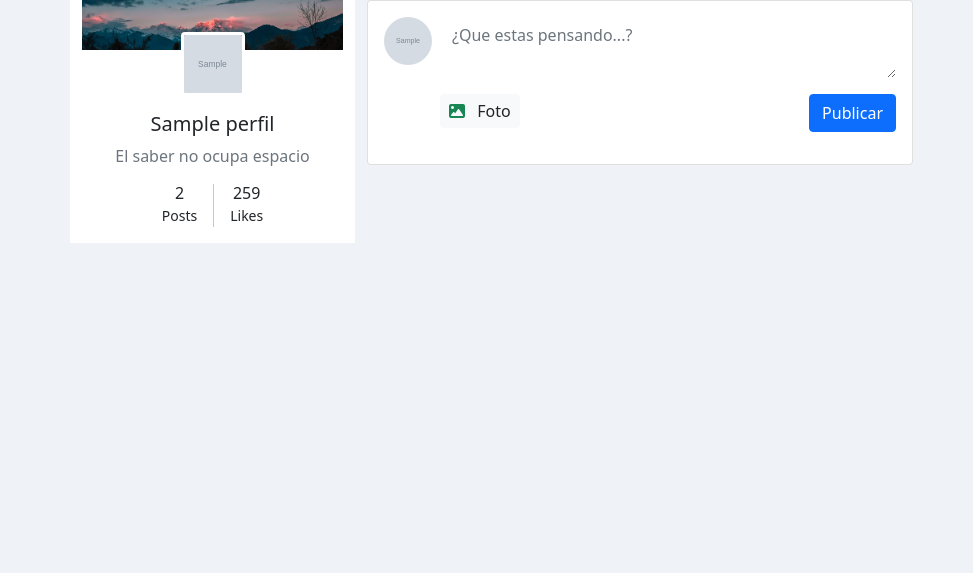
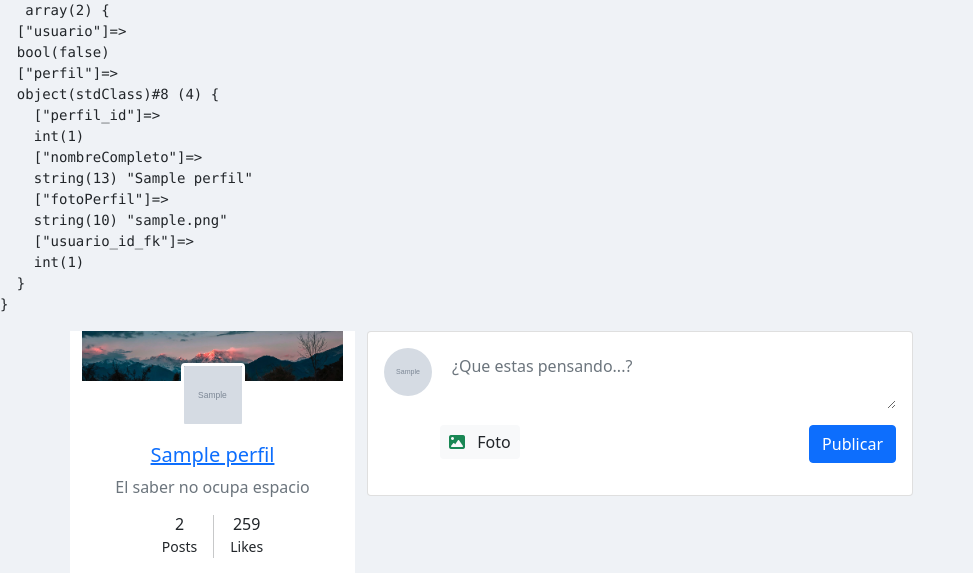
Before and after one commit to Cristian-Bosz/Flappy, a PHP site: page /flappy/ in a window 1280 px wide. Shown: the part 62-635 px from the top of the page, without its empty margins (0-973 px from the left). Run offline with PHP 8.4, Linux system fonts and the light colour scheme; the visitor is signed in with stand-in values (Sample User, id 1); data comes from the database, SQL or seed files in the repository; tables that the repository leaves empty hold one stand-in row (values such as "Sample post"); grey boxes marked "Sample" are stand-in pictures; data that the repository does not hold is empty; some libraries are stand-ins or nearby versions.

Commit message:
links funcionales en home y navbar

```diff
--- a/app/view/custom/navbar.php
+++ b/app/view/custom/navbar.php
@@ -32,7 +32,7 @@
 
           </a>
           <ul class="dropdown-menu" aria-labelledby="navbarDropdown">
-            <li><a class="dropdown-item" href="#">Perfil</a></li>
+            <li><a class="dropdown-item" href="<?= URL_PROJECT ?>/perfil/<?= $datos['usuario']->username?>">Perfil</a></li>
 
             <li><hr class="dropdown-divider"></li>
            <li><a class="dropdown-item btn btn-primary" href="<?= URL_PROJECT?>/home/logout" role="button">Cerrar Sesión</a></li>
--- a/app/view/pages/home.php
+++ b/app/view/pages/home.php
@@ -1,8 +1,12 @@
 <?php
 include_once URL_APP . '/view/custom/header.php';
 include_once URL_APP . '/view/custom/navbar.php';
-//var_dump($datos);
+
 ?>
+
+<pre>
+   <?php var_dump($datos);?>
+</pre>
 <div class="container">
 <div class="row">
     <div class="col-lg-3 fondo">
@@ -11,11 +15,14 @@
         <div class="card-body pt-0">
             <div class="text-center">
                 <div class="avatar avatar-lg mt-n5 mb-3">
-                    <a href="#">
-                        <img src="<?php echo URL_PROJECT . '/' . $datos['perfil']->fotoPerfil?>" class="avatar-img rounded border border-white border-3" alt="fotoPerfil">
+                    <a href="<?= URL_PROJECT ?>/perfil/<?= $datos['usuario']->username?>">
+                        <img src="<?php echo URL_PROJECT . '/' . $datos['perfil']->fotoPerfil?>" class="avatar-img rounded border border-white border-3 " alt="foto de perfil de <?= $datos['perfil']->nombreCompleto?>"/>
                     </a>
                 </div>
-            <h5><?= $datos['perfil']->nombreCompleto?></h5>
+                <a href="<?= URL_PROJECT ?>/perfil/<?= $datos['usuario']->username?>">
+                <h5><?= $datos['perfil']->nombreCompleto?></h5>
+                </a>
+
             <small class="text-muted"><?= $datos['usuario']->username ?></small>
             <p class="text-muted mt-2">El saber no ocupa espacio</p>
             <div class="hstack gap-2 gap-xl-3 justify-content-center">
@@ -38,7 +45,7 @@
             <div class="d-flex mb-3">
                 <div class="avatar me-2">
                     <a href="#">
-                        <img src="<?php echo URL_PROJECT . '/' . $datos['perfil']->fotoPerfil?>" alt="fotoPerfilPublicacion" class="avatar-img rounded-circle">
+                        <img src="<?php echo URL_PROJECT . '/' . $datos['perfil']->fotoPerfil?>" alt="foto de perfil en publicación de <?= $datos['perfil']->nombreCompleto?>" class="avatar-img rounded-circle">
                     </a>
                 </div>
                 <form action="" class="w-100">
```
